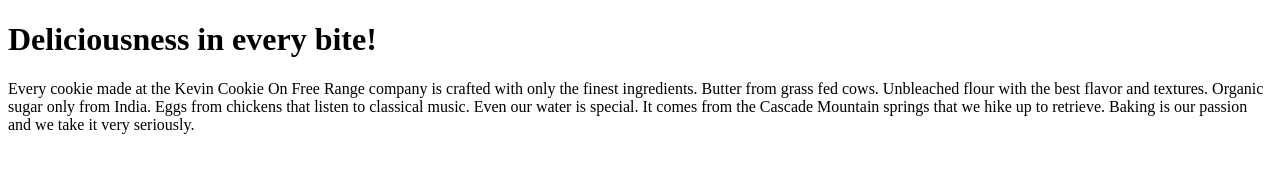
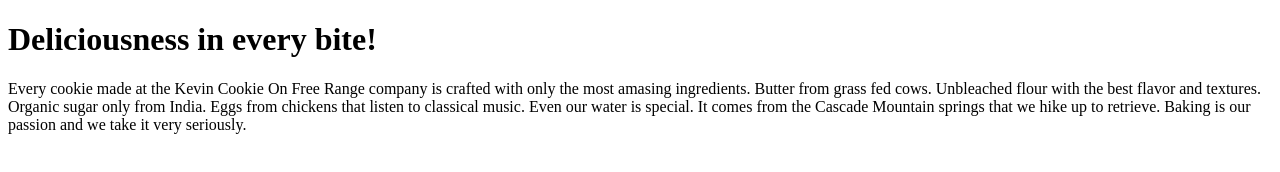
Before and after one commit to judelhq/Cookie.com, a plain HTML site: page index.htm in a window 1280 px wide. Drawn offline with Linux system fonts and the light colour scheme.

Commit message:
updated index text

```diff
--- a/index.htm
+++ b/index.htm
@@ -3,7 +3,7 @@
 <body>
 
 <h1>Deliciousness in every bite!</h1>
-<p>Every cookie made at the Kevin Cookie On Free Range company is crafted with only the finest ingredients. Butter from grass fed cows. Unbleached flour with the best flavor and textures. Organic sugar only from India. Eggs from chickens that listen to classical music. Even our water is special. It comes from the Cascade Mountain springs that we hike up to retrieve. Baking is our passion and we take it very seriously.</p>
+<p>Every cookie made at the Kevin Cookie On Free Range company is crafted with only the most amasing ingredients. Butter from grass fed cows. Unbleached flour with the best flavor and textures. Organic sugar only from India. Eggs from chickens that listen to classical music. Even our water is special. It comes from the Cascade Mountain springs that we hike up to retrieve. Baking is our passion and we take it very seriously.</p>
 
 </body>
 </html>
```
